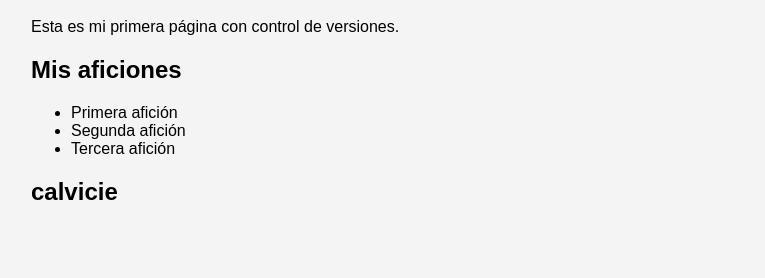
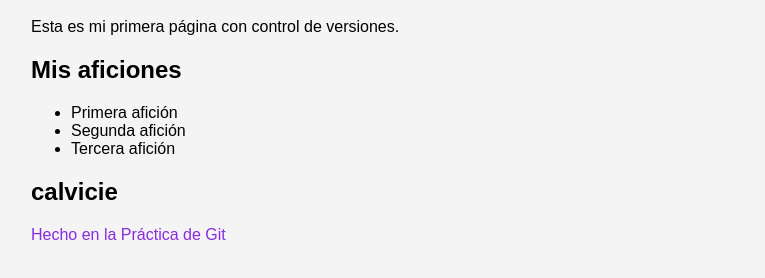
Before and after one commit to Simonlifehol/Proyectos, a plain HTML site: page mi-primer-repo/index.html in a window 1280 px wide. Shown: the part 80-358 px from the top of the page, without its empty margins (9-774 px from the left). Drawn offline with Linux system fonts and the light colour scheme.

Commit message:
Añadido footer y estilos para el footer

```diff
--- a/mi-primer-repo/estilos.css
+++ b/mi-primer-repo/estilos.css
@@ -7,3 +7,6 @@ body {
 h1 {
   color: #2a5db0;
 }
+footer {
+  color: blueviolet;
+}
--- a/mi-primer-repo/index.html
+++ b/mi-primer-repo/index.html
@@ -15,5 +15,7 @@
   <li>Tercera afición</li>
 </ul>
 <h2>calvicie</h2>
+
+<footer><p>Hecho en la Práctica de Git</p></footer>
 </body>
 </html>
```
